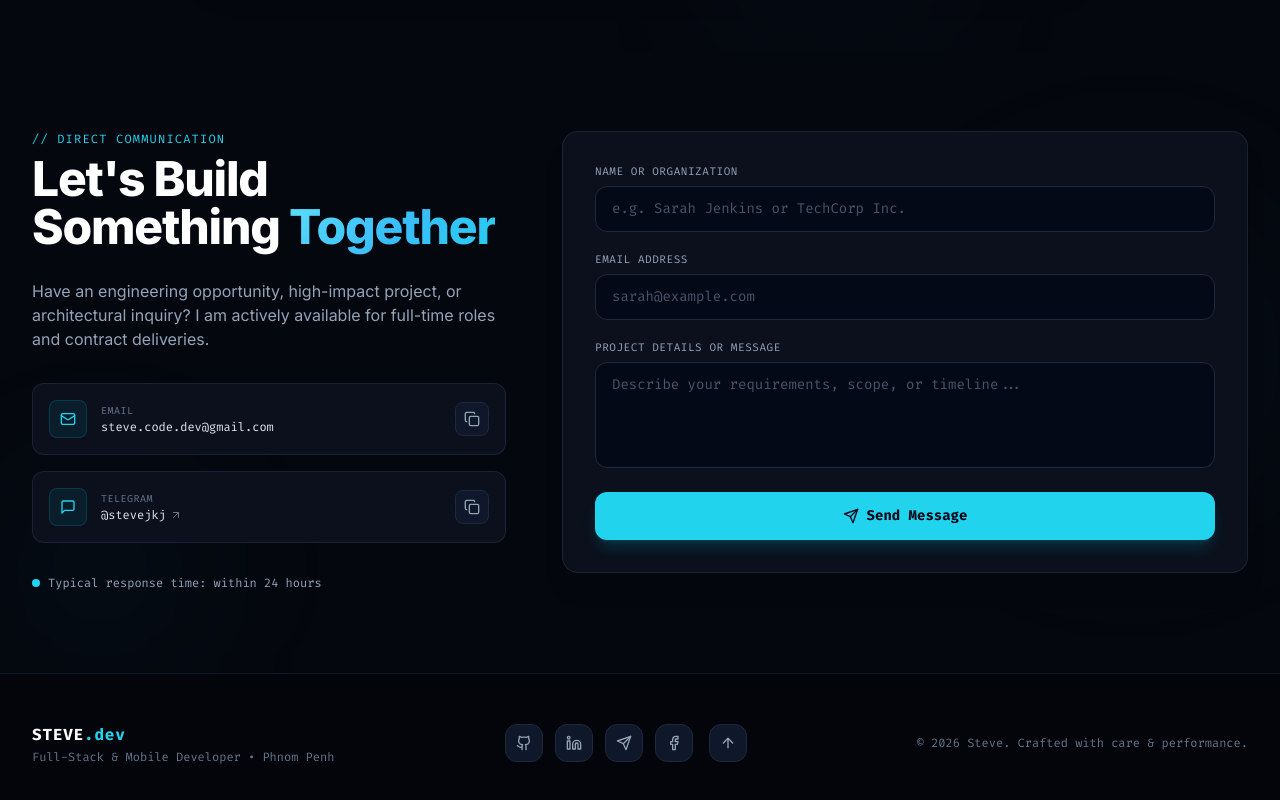
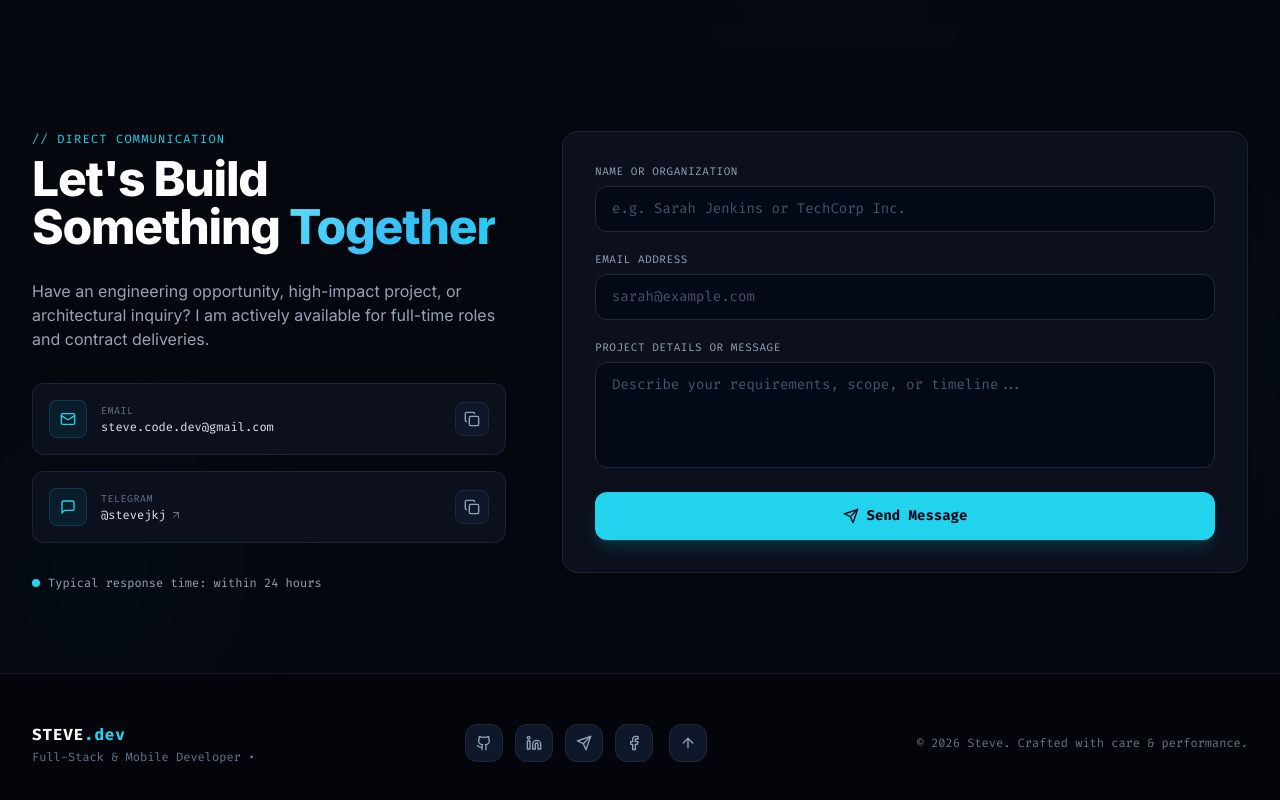
Before and after one commit to ReaksmeyDev/steve-portfolio, a React (Vite) app: page / in a window 1280 px wide. Shown: the part 5715-6515 px from the top of the page. Built offline with nearby package versions, Linux system fonts and the light colour scheme.

Commit message:
refactor: remove Phnom Penh location from footer

```diff
--- a/src/components/Footer.tsx
+++ b/src/components/Footer.tsx
@@ -27,7 +27,7 @@ export const Footer: React.FC = React.memo(() => {
             STEVE<span className="text-cyan-400 font-bold">.dev</span>
           </a>
           <p className="text-[11px] sm:text-xs text-slate-500 font-mono mt-0.5">
-            Full-Stack & Mobile Developer &bull; Phnom Penh
+            Full-Stack & Mobile Developer &bull;
           </p>
         </div>
 
```
